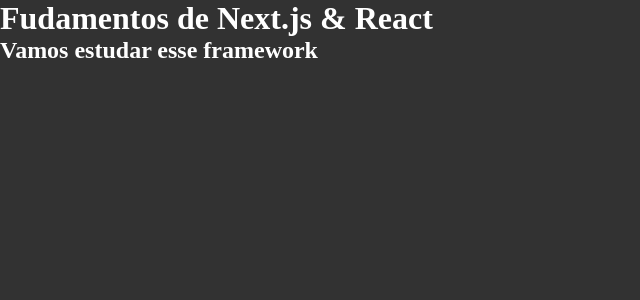
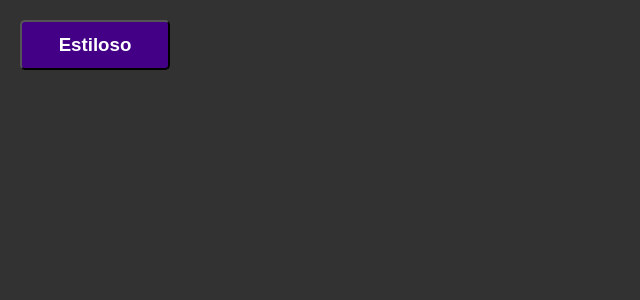
Before and after one commit to gustavo-silva-clear/React_register_project, a Next.js app: page / in a window 1280 px wide. Shown: the top 300 px of the page, without its empty margins (0-640 px from the left). Built offline with nearby package versions, Linux system fonts and the light colour scheme.

Commit message:
feat: Component Navigation

```diff
--- a/src/components/Header.jsx
+++ b/src/components/Header.jsx
@@ -1,10 +1,10 @@
-export default function Header() {
+export default function Header(props) {
 
     return (
 
         <header>
 
-            <h1>Fundamentos de Next.js & React</h1>
+            <h1>{props.title}</h1>
 
         </header>
 
--- a/src/pages/estiloso.jsx
+++ b/src/pages/estiloso.jsx
@@ -1,4 +1,5 @@
 import styles from '../styles/Estiloso.module.css'
+import Link from 'next/link'
 
 export default function Estiloso() {
 
@@ -21,6 +22,8 @@
                 <h1>Estilo usando CSS modulos</h1>
             </div>
 
+            <Link href="/"><button className="btn"><h3>Voltar</h3></button></Link>
+
         </div>
 
     )
--- a/src/pages/example.jsx
+++ b/src/pages/example.jsx
@@ -6,9 +6,9 @@
 
         <div>
 
-            <Header />
+            <Header title = "Fundamentos de Next.JS & React"/>
 
-            <Header />
+            <Header title = "Não é dificil"/>
 
 
         </div>
--- a/src/pages/index.jsx
+++ b/src/pages/index.jsx
@@ -1,12 +1,13 @@
+import Link from "next/link"
+
 export default function Init() {
 
     return (
 
         <div>
-                <h1>Fudamentos de Next.js & React</h1>
-
-                <h2>Vamos estudar esse framework</h2>
-
+            <Link href="/estiloso">
+                <button className="btn"><h3>Estiloso</h3></button>
+            </Link>
         </div>
 
     )
--- a/src/styles/globals.css
+++ b/src/styles/globals.css
@@ -106,3 +106,14 @@
 color:#fff
 
 }
+
+.btn {
+
+margin: 20px;
+height: 50px;
+width: 150px;
+background-color: #430087;
+border-radius: 5px;
+font-size: 100%;
+
+}
```
